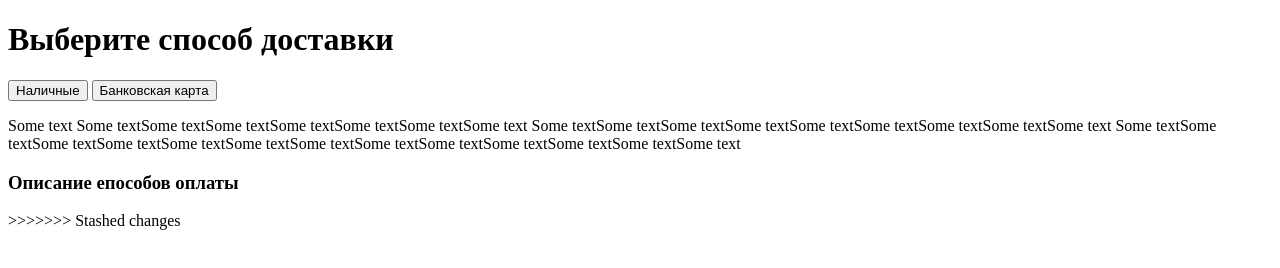
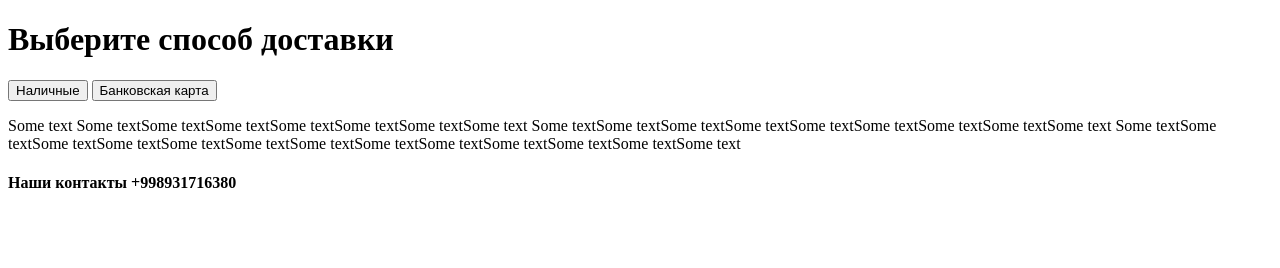
Before and after one commit to rumaru2020/module-3, a plain HTML site: page index.html in a window 1280 px wide. Drawn offline with Linux system fonts and the light colour scheme.

```diff
--- a/index.html
+++ b/index.html
@@ -18,9 +18,9 @@
         Some textSome textSome textSome textSome textSome textSome textSome textSome textSome textSome textSome textSome text
     </p>
 
-    <h3>
-        Описание епособов оплаты
-    </h3>
->>>>>>> Stashed changes
+
+    <H4>
+        Наши контакты +998931716380
+    </H4>
 </body>
 </html>
```
